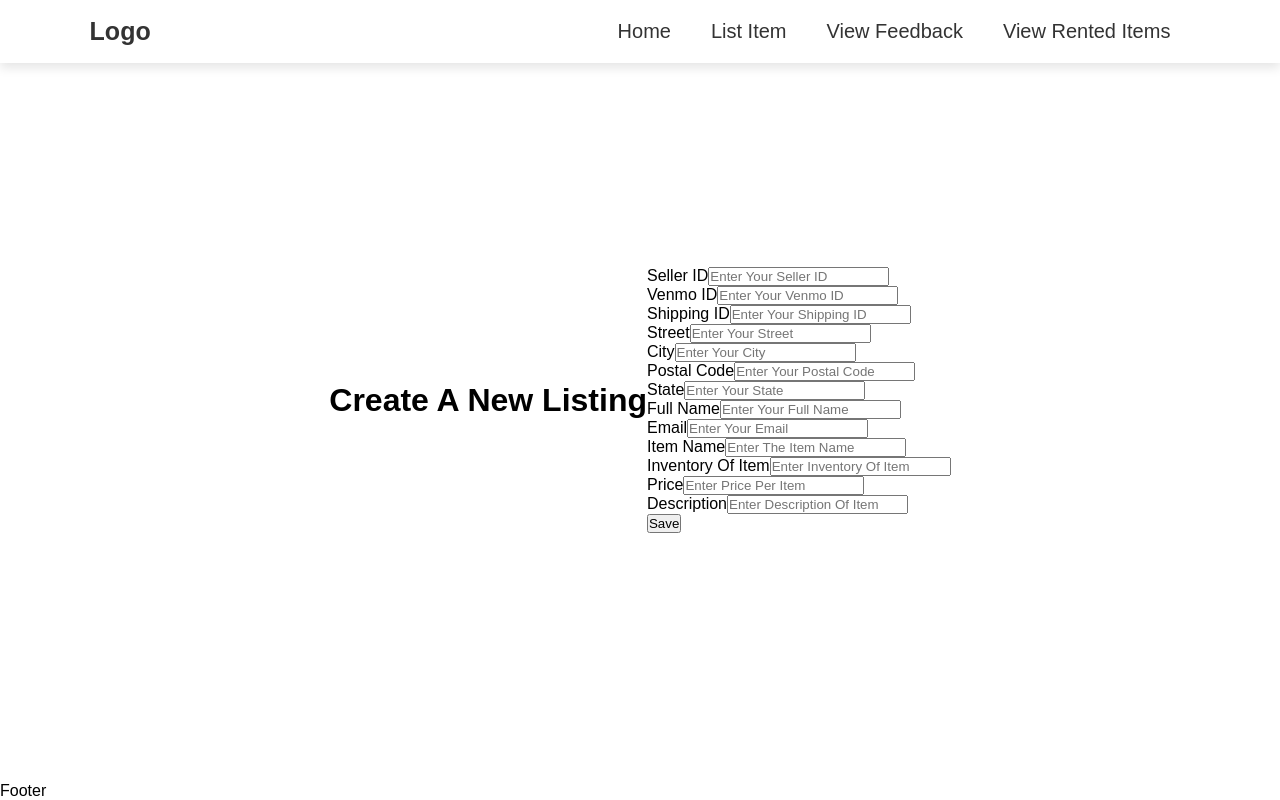
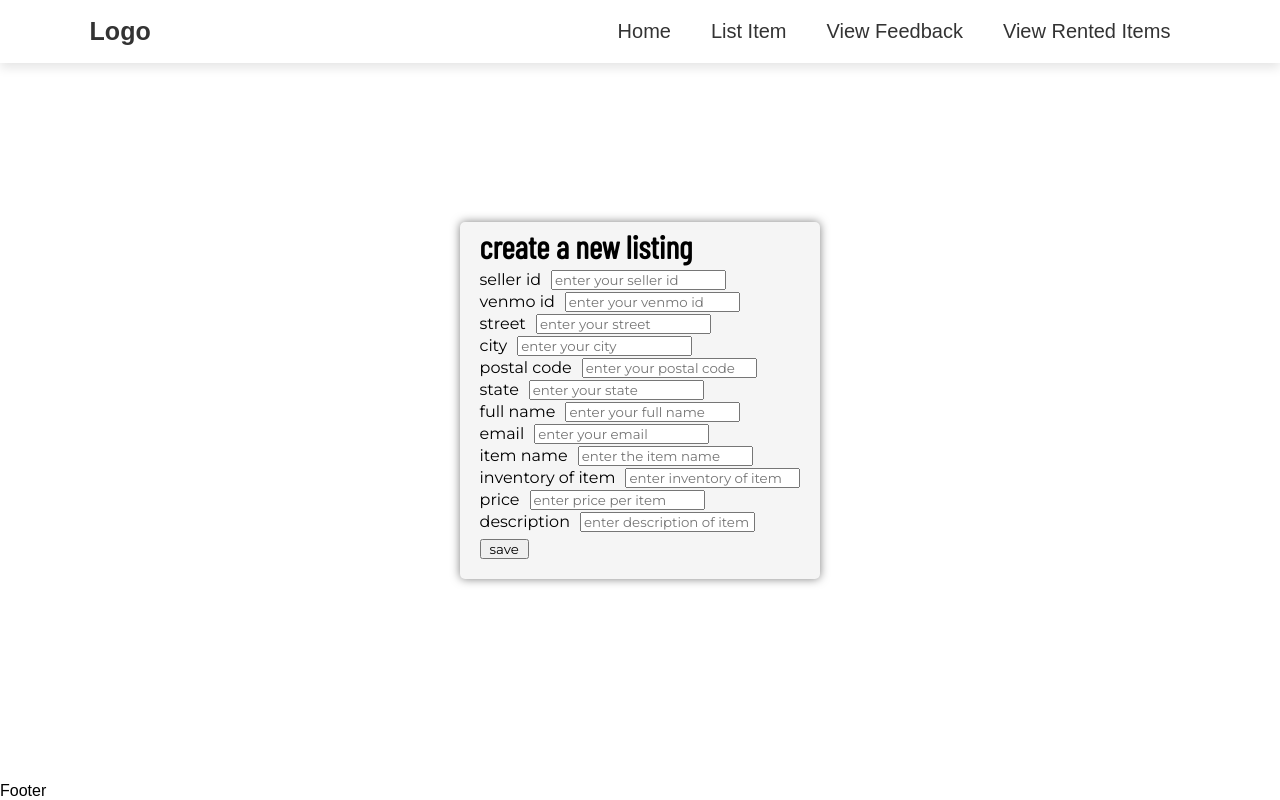
Before and after one commit to ejackson13/C322_FP_frontend, a Next.js app: page /list in a window 1280 px wide. Built offline with nearby package versions, Linux system fonts and the light colour scheme.

Commit message:
added styling

```diff
--- a/pages/feedback/[id].js
+++ b/pages/feedback/[id].js
@@ -29,18 +29,20 @@ export default function Id() {
         <>
             <Layout>
                 <div className={styles.container}>
-                    <table>
+                    <div className={styles.content}>
+                        <table className={styles.table}>
                             <thead>
-                            <th>ID</th>
-                            <th>Rating</th>
+                                <th className={styles.th}>ID</th>
+                                <th className={styles.th}>Rating</th>
                             </thead>
                             <tbody>
                                 <tr>
-                                <td>{feedbackById.feedbackSellerId}</td>
-                                <td>{feedbackById.rating}</td>
+                                    <td className={styles.td}>{feedbackById.feedbackSellerId}</td>
+                                    <td className={styles.td}>{feedbackById.rating}</td>
                                 </tr>
                             </tbody>
                         </table>
+                    </div>
                 </div>
             </Layout>
         </>
--- a/pages/feedback/create.js
+++ b/pages/feedback/create.js
@@ -23,39 +23,41 @@ export default function CreateFeedback() {
         <>
             <Layout>
                 <div className={styles.container}>
-                    <h1>Add new feedback</h1>
+                    <div className={styles.content}>
+                        <h1 className={styles.h1}>Add new feedback</h1>
                         <form action="#" onSubmit={handleSubmit(save)}>
                             <div>
                                 <div>
-                                <label htmlFor="name">ID</label>
+                                    <label htmlFor="name" className={styles.text}>ID</label>
                                     <input type="number"
                                         id="feedbackSellerId"
                                         name="feedbackSellerId"
                                         {...register('feedbackSellerId',
                                             {required: true,
                                                     message: 'please enter an ID' })}
-                                    placeholder="Enter an ID"/>
+                                        placeholder="Enter an ID" className={styles.formText}/>
 
                                 </div>
 
                                 <div>
-                                <label htmlFor="email">Rating</label>
+                                    <label htmlFor="email" className={styles.text}>Rating</label>
                                     <input type="number"
                                         id="rating"
                                         name="rating"
                                         {...register('rating',
                                             {required: true,
                                                 message: 'please enter a rating' })}
-                                    placeholder="Enter a rating"/>
+                                        placeholder="Enter a rating" className={styles.formText}/>
                                 </div>
 
 
                             </div>
 
                             <div>
-                            <input type="submit" value="save" ></input>
+                                <input type="submit" value="save" className={styles.button}></input>
                             </div>
                         </form>
+                    </div>
                 </div>
             </Layout>
         </>
--- a/pages/feedback/index.js
+++ b/pages/feedback/index.js
@@ -20,8 +20,9 @@ export default function Feedback() {
     return (
         <Layout>
             <div className={styles.container}>
+                <div className={styles.content}>
                     <form onSubmit={handleSubmit}>
-                    <label htmlFor="id">Enter an ID:</label>
+                        <label htmlFor="id" className={styles.labelText}>Enter an ID:</label>
                         <input
                         type="text"
                         id="id"
@@ -29,8 +30,9 @@ export default function Feedback() {
                         value={id}
                         onChange={handleChange}
                         />
-                    <button type="submit">Submit</button>
+                        <button type="submit" className={styles.button}>Submit</button>
                     </form>
+                </div>
             </div>
         </Layout>
     );
--- a/pages/list/index.js
+++ b/pages/list/index.js
@@ -23,143 +23,132 @@ export default function List() {
         <>
             <Layout>
                 <div className={styles.container}>
-                    <h1>Create a new listing</h1>
-                    <form action="#" onSubmit={handleSubmit(save)}>
+                    <div className={styles.content}>
+                        <h1 className={styles.h1}>Create a new listing</h1>
+                        <form action="#" onSubmit={handleSubmit(save)} className={styles.form}>
+                            <div className={styles.form}>
                                 <div>
-                            <div>
-                                <label htmlFor="seller.sellerId">Seller ID</label>
+                                    <label htmlFor="seller.sellerId" className={styles.text}>Seller ID</label>
                                     <input type="number"
                                         id="seller.sellerId"
                                         name="seller.sellerId"
                                         {...register('seller.sellerId',
                                             {required: true,
                                                     message: 'please your eller ID' })}
-                                    placeholder="Enter your seller ID"/>
+                                        placeholder="Enter your seller ID" className={styles.formText}/>
 
                                 </div>
 
                                 <div>
-                                <label htmlFor="seller.venmoId">Venmo ID</label>
+                                    <label htmlFor="seller.venmoId" className={styles.text}>Venmo ID</label>
                                     <input type="number"
                                         id="seller.venmoId"
                                         name="seller.venmoId"
                                         {...register('seller.venmoId',
                                             {required: true,
                                                     message: 'please enter your Venmo ID' })}
-                                    placeholder="Enter your Venmo ID"/>
+                                        placeholder="Enter your Venmo ID" className={styles.formText}/>
 
                                 </div>
 
                                 <div>
-                                <label htmlFor="seller.sellerShipping.shippingId">Shipping ID</label>
-                                <input type="number"
-                                    id="seller.sellerShipping.shippingId"
-                                    name="seller.sellerShipping.shippingId"
-                                    {...register('seller.sellerShipping.shippingId',
-                                        {required: true,
-                                                message: 'please enter your shipping ID' })}
-                                    placeholder="Enter your shipping ID"/>
-
-                            </div>
-
-                            <div>
-                                <label htmlFor="seller.sellerShipping.street">Street</label>
+                                    <label htmlFor="seller.sellerShipping.street" className={styles.text}>Street</label>
                                     <input type="text"
                                         id="seller.sellerShipping.street"
                                         name="seller.sellerShipping.street"
                                         {...register('seller.sellerShipping.street',
                                             {required: true,
                                                     message: 'please enter your street' })}
-                                    placeholder="Enter your street"/>
+                                        placeholder="Enter your street" className={styles.formText}/>
 
                                 </div>
 
                                 <div>
-                                <label htmlFor="seller.sellerShipping.city">City</label>
+                                    <label htmlFor="seller.sellerShipping.city" className={styles.text}>City</label>
                                     <input type="text"
                                         id="seller.sellerShipping.city"
                                         name="seller.sellerShipping.city"
                                         {...register('seller.sellerShipping.city',
                                             {required: true,
                                                     message: 'please enter your city' })}
-                                    placeholder="Enter your city"/>
+                                        placeholder="Enter your city" className={styles.formText}/>
 
                                 </div>
 
                                 <div>
-                                <label htmlFor="seller.sellerShipping.postalCode">Postal Code</label>
+                                    <label htmlFor="seller.sellerShipping.postalCode" className={styles.text}>Postal Code</label>
                                     <input type="number"
                                         id="seller.sellerShipping.postalCode"
                                         name="seller.sellerShipping.postalCode"
                                         {...register('seller.sellerShipping.postalCode',
                                             {required: true,
                                                     message: 'please enter your postal code' })}
-                                    placeholder="Enter your postal code"/>
+                                        placeholder="Enter your postal code" className={styles.formText}/>
 
                                 </div>
 
                                 <div>
-                                <label htmlFor="seller.sellerShipping.state">State</label>
+                                    <label htmlFor="seller.sellerShipping.state" className={styles.text}>State</label>
                                     <input type="text"
                                         id="seller.sellerShipping.state"
                                         name="seller.sellerShipping.state"
                                         {...register('seller.sellerShipping.state',
                                             {required: true,
                                                     message: 'please enter your state' })}
-                                    placeholder="Enter your state"/>
+                                        placeholder="Enter your state" className={styles.formText}/>
 
                                 </div>
 
                                 <div>
-                                <label htmlFor="seller.sellerName">Full Name</label>
+                                    <label htmlFor="seller.sellerName" className={styles.text}>Full Name</label>
                                     <input type="text"
                                         id="seller.sellerName"
                                         name="seller.sellerName"
                                         {...register('seller.sellerName',
                                             {required: true,
                                                     message: 'please enter your full name' })}
-                                    placeholder="Enter your full name"/>
+                                        placeholder="Enter your full name" className={styles.formText}/>
 
                                 </div>
 
                                 <div>
-                                <label htmlFor="seller.sellerEmail">Email</label>
+                                    <label htmlFor="seller.sellerEmail" className={styles.text}>Email</label>
                                     <input type="text"
                                         id="seller.sellerEmail"
                                         name="seller.sellerEmail"
                                         {...register('seller.sellerEmail',
                                             {required: true,
                                                     message: 'please enter your email' })}
-                                    placeholder="Enter your email"/>
+                                        placeholder="Enter your email" className={styles.formText}/>
 
                                 </div>
 
                                 <div>
-                                <label htmlFor="name">Item Name</label>
+                                    <label htmlFor="name" className={styles.text}>Item Name</label>
                                     <input type="text"
                                         id="name"
                                         name="name"
                                         {...register('name',
                                             {required: true,
                                                     message: 'please enter the item name' })}
-                                    placeholder="Enter the item name"/>
+                                        placeholder="Enter the item name" className={styles.formText}/>
 
                                 </div>
 
                                 <div>
-                                <label htmlFor="inventory">Inventory of Item</label>
+                                    <label htmlFor="inventory" className={styles.text}>Inventory of Item</label>
                                     <input type="number"
                                         id="inventory"
                                         name="inventory"
                                         {...register('inventory',
                                             {required: true,
                                                     message: 'please enter the inventory' })}
-                                    placeholder="Enter inventory of item"/>
+                                        placeholder="Enter inventory of item" className={styles.formText}/>
 
                                 </div>
 
                                 <div>
-                                <label htmlFor="price">Price</label>
+                                    <label htmlFor="price" className={styles.text}>Price</label>
                                     <input type="number"
                                         id="price"
                                         name="price"
@@ -167,28 +156,29 @@ export default function List() {
                                         {...register('price',
                                             {required: true,
                                                     message: 'please enter the price per item' })}
-                                    placeholder="Enter price per item"/>
+                                        placeholder="Enter price per item" className={styles.formText}/>
 
                                 </div>
 
                                 <div>
-                                <label htmlFor="description">Description</label>
+                                    <label htmlFor="description" className={styles.text}>Description</label>
                                     <input type="text"
                                         id="description"
                                         name="description"
                                         {...register('description',
                                             {required: true,
                                                     message: 'please enter the description' })}
-                                    placeholder="Enter description of item"/>
+                                        placeholder="Enter description of item" className={styles.formText}/>
                                 </div>
 
 
                             </div>
 
                             <div>
-                            <input type="submit" value="save" ></input>
+                                <input type="submit" value="save" className={styles.button}></input>
                             </div>
                         </form>
+                    </div>
                 </div>
             </Layout>
         </>
--- a/styles/feedback.[id].module.css
+++ b/styles/feedback.[id].module.css
@@ -1,6 +1,34 @@
+@import url('https://fonts.googleapis.com/css2?family=Barlow+Condensed&family=Montserrat&display=swap');
+
 .container {
     display: flex;
     justify-content: center;
     align-items: center;
     height: 100vh;
 }
+
+.content {
+    background-color: #f5f5f5;
+    padding: 10px;
+    border-radius: 5px;
+    box-shadow: 0 0 10px rgba(0, 0, 0, 0.5);
+}
+
+.table {
+    margin: 10px;
+    border-collapse: collapse;
+}
+
+.th {
+    border: 1px solid black;
+    font-family: 'Barlow Condensed', sans-serif;
+    text-transform: lowercase;
+    padding: 10px;
+}
+
+.td {
+    border: 1px solid black;
+    font-family: 'Montserrat', sans-serif;
+    text-transform: lowercase;
+    padding: 10px;
+}
--- a/styles/feedback.create.module.css
+++ b/styles/feedback.create.module.css
@@ -1,6 +1,45 @@
+@import url('https://fonts.googleapis.com/css2?family=Barlow+Condensed&family=Montserrat&display=swap');
+
 .container {
     display: flex;
     justify-content: center;
     align-items: center;
+    flex-direction: column;
     height: 100vh;
 }
+
+.content {
+    background-color: #f5f5f5;
+    padding-left: 20px;
+    padding-right: 20px;
+    padding-bottom: 20px;
+    padding-top: 5px;
+    border-radius: 5px;
+    box-shadow: 0 0 10px rgba(0, 0, 0, 0.5);
+}
+
+.h1 {
+    font-family: 'Barlow Condensed', sans-serif;
+    text-transform: lowercase;
+    margin-bottom: 5px;
+}
+
+.text {
+    font-family: 'Montserrat', sans-serif;
+    text-transform: lowercase;
+    margin-right: 10px;
+}
+
+.formText {
+    font-family: 'Montserrat', sans-serif;
+    text-transform: lowercase;
+    padding-left: 2px;
+}
+
+.button {
+    font-family: 'Montserrat', sans-serif;
+    text-transform: lowercase;
+    margin-top: 5px;
+    padding-left: 8px;
+    padding-right: 8px;
+}
--- a/styles/feedback.module.css
+++ b/styles/feedback.module.css
@@ -1,6 +1,29 @@
+@import url('https://fonts.googleapis.com/css2?family=Barlow+Condensed&family=Montserrat&display=swap');
+
 .container {
     display: flex;
     justify-content: center;
     align-items: center;
     height: 100vh;
 }
+
+.content {
+    background-color: #f5f5f5;
+    padding: 10px;
+    border-radius: 5px;
+    box-shadow: 0 0 10px rgba(0, 0, 0, 0.5);
+}
+
+.labelText {
+    font-family: 'Montserrat', sans-serif;
+    text-transform: lowercase;
+    margin-right: 5px;
+}
+
+.button {
+    font-family: 'Montserrat', sans-serif;
+    text-transform: lowercase;
+    padding-left: 8px;
+    padding-right: 8px;
+    margin-left: 5px;
+}
--- a/styles/list.module.css
+++ b/styles/list.module.css
@@ -1,6 +1,51 @@
+@import url('https://fonts.googleapis.com/css2?family=Barlow+Condensed&family=Montserrat&display=swap');
+
 .container {
     display: flex;
     justify-content: center;
     align-items: center;
+    flex-direction: column;
     height: 100vh;
 }
+
+.h1 {
+    font-family: 'Barlow Condensed', sans-serif;
+    text-transform: lowercase;
+    margin-bottom: 5px;
+}
+
+.text {
+    font-family: 'Montserrat', sans-serif;
+    text-transform: lowercase;
+    margin-right: 10px;
+}
+
+.button {
+    font-family: 'Montserrat', sans-serif;
+    text-transform: lowercase;
+    margin-top: 5px;
+    padding-left: 8px;
+    padding-right: 8px;
+}
+
+.content {
+    padding-left: 20px;
+    padding-right: 20px;
+    padding-bottom: 20px;
+    padding-top: 5px;
+    background-color: #f5f5f5;
+    border-radius: 5px;
+    box-shadow: 0 0 10px rgba(0, 0, 0, 0.5);
+}
+
+.form {
+    display: flex;
+    flex-direction: column;
+    gap: 2px;
+}
+
+.formText {
+    font-family: 'Montserrat', sans-serif;
+    text-transform: lowercase;
+    padding-left: 2px;
+}
```
Lines whose indentation alone changed are shown as unchanged.
